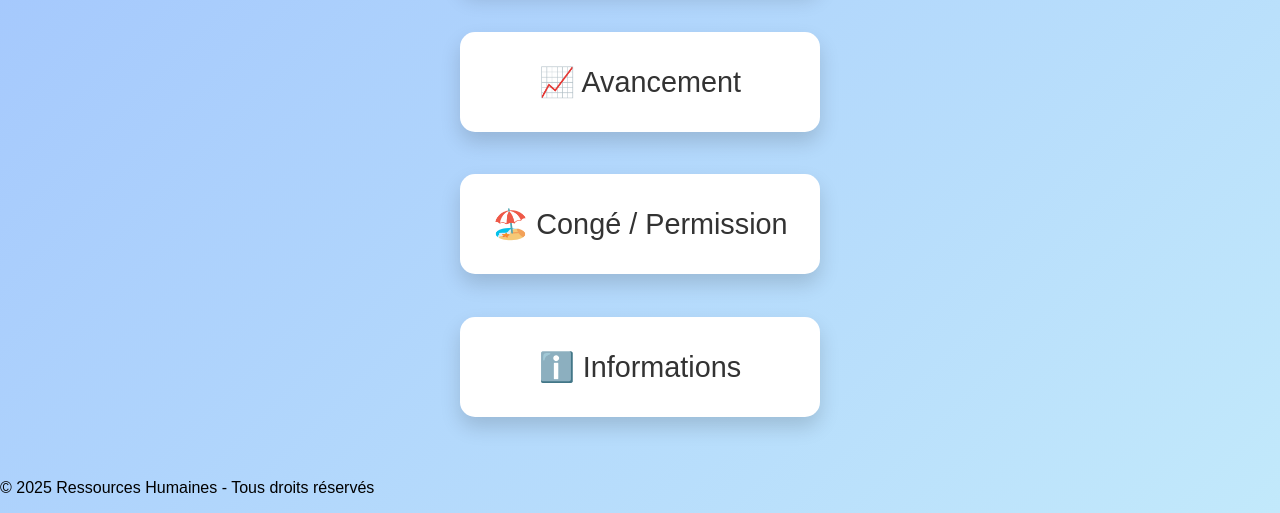
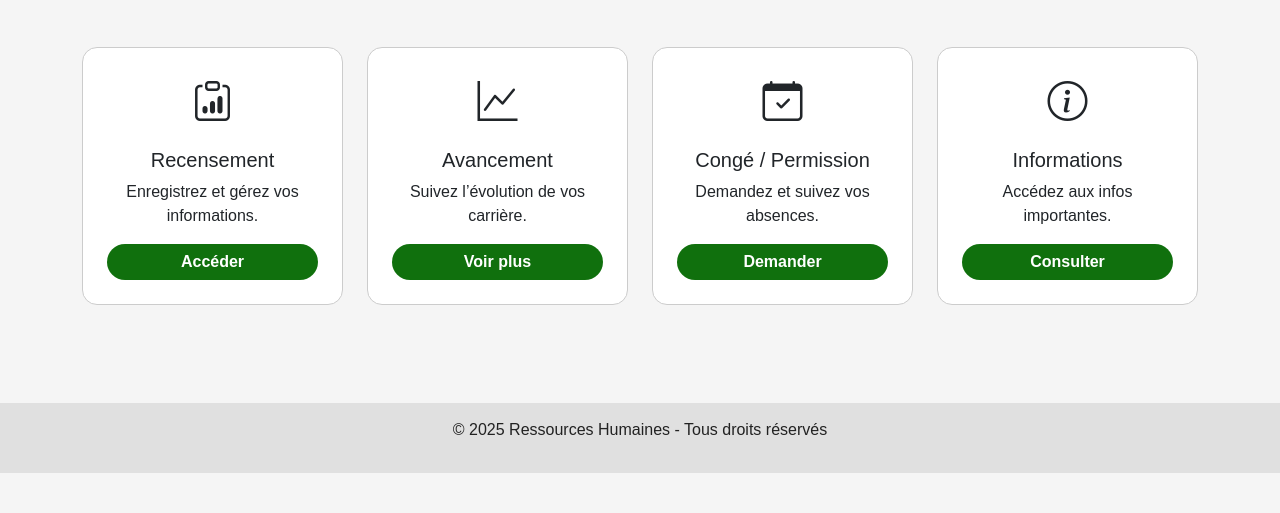
Before and after one commit to Jessica3226/E-Gestion-master, a CodeIgniter 4 app: the page made by app/Views/accueil.php in a window 1280 px wide. Shown: the part 287-800 px from the top of the page. Run offline with PHP 8.4 and a stand-in for CodeIgniter, Linux system fonts and the light colour scheme; the template is opened without the code that fills it, so the values that code supplies are empty; some libraries are stand-ins or nearby versions.

Commit message:
mise a jours : page d'accueil

```diff
--- a/app/Views/accueil.php
+++ b/app/Views/accueil.php
@@ -4,10 +4,11 @@
     <meta charset="UTF-8">
     <meta name="viewport" content="width=device-width, initial-scale=1.0">
     <title>Page d'accueil</title>
+    <link href="https://cdn.jsdelivr.net/npm/bootstrap@5.3.0/dist/css/bootstrap.min.css" rel="stylesheet">
+    <link rel="stylesheet" href="https://cdn.jsdelivr.net/npm/bootstrap-icons@1.10.5/font/bootstrap-icons.css">
     <link rel="stylesheet" href="<?= base_url('style/acc.css') ?>">
 </head>
 <body>
-
 <header class="header">
     <nav class="NavBar">
         <div class="header-content">
@@ -18,16 +19,57 @@
     </nav>
 </header>
 
-<main class="container">
-    <a href="<?= site_url('login') ?>" class="btn">📋 Recensement</a>
-    <a href="<?= site_url('#') ?>" class="btn">📈 Avancement</a>
-    <a href="<?= site_url('#') ?>" class="btn">🏖️ Congé / Permission</a>
-    <a href="<?= site_url('#') ?>" class="btn">ℹ️ Informations</a>
+<section class="hero text-white">
+    <div class="container">
+        <h2>Bienvenue dans votre espace Ressources Humaines</h2>
+    </div>
+</section>
+
+<main class="py-5">
+    <div class="container">
+        <div class="row g-4 text-center">
+            <div class="col-md-3">
+                <div class="card card-custom p-4 h-100">
+                    <div class="mb-3"><i class="bi bi-clipboard-data" style="font-size:40px;"></i></div>
+                    <h5>Recensement</h5>
+                    <p>Enregistrez et gérez vos informations.</p>
+                    <a href="<?= site_url('login') ?>" class="btn">Accéder</a>
+                </div>
+            </div>
+            <div class="col-md-3">
+                <div class="card card-custom p-4 h-100">
+                    <div class="mb-3"><i class="bi bi-graph-up" style="font-size:40px;"></i></div>
+                    <h5>Avancement</h5>
+                    <p>Suivez l’évolution de vos carrière.</p>
+                    <a href="<?= site_url('#') ?>" class="btn">Voir plus</a>
+                </div>
+            </div>
+            <div class="col-md-3">
+                <div class="card card-custom p-4 h-100">
+                    <div class="mb-3"><i class="bi bi-calendar-check" style="font-size:40px;"></i></div>
+                    <h5>Congé / Permission</h5>
+                    <p>Demandez et suivez vos absences.</p>
+                    <a href="<?= site_url('#') ?>" class="btn">Demander</a>
+                </div>
+            </div>
+            <div class="col-md-3">
+                <div class="card card-custom p-4 h-100">
+                    <div class="mb-3"><i class="bi bi-info-circle" style="font-size:40px;"></i></div>
+                    <h5>Informations</h5>
+                    <p>Accédez aux infos importantes.</p>
+                    <a href="<?= site_url('#') ?>" class="btn">Consulter</a>
+                </div>
+            </div>
+        </div>
+    </div>
 </main>
 
+<!-- FOOTER -->
 <footer class="footer">
     <p>&copy; <?= date('Y') ?> Ressources Humaines - Tous droits réservés</p>
 </footer>
 
+<!-- Bootstrap JS -->
+<script src="https://cdn.jsdelivr.net/npm/bootstrap@5.3.0/dist/js/bootstrap.bundle.min.js"></script>
 </body>
 </html>
--- a/public/style/acc.css
+++ b/public/style/acc.css
@@ -1,97 +1,70 @@
-/* ---------------------- GLOBAL ---------------------- */
 body {
-    margin: 0;
-    padding: 0;
-    font-family: 'Poppins', sans-serif;
-    background: linear-gradient(135deg, #a1c4fd, #c2e9fb);
-    height: 100vh;
-    display: flex;
-    flex-direction: column;
+    background: #f5f5f5; /* gris clair */
+    color: #222;          /* texte sombre */
+    font-family: Arial, sans-serif;
 }
-
-/* ---------------------- HEADER ---------------------- */
-.NavBar {
-    background: rgba(0, 0, 0, 0.2);
-    height: 100px;
-    width: 100%;
-    display: flex;
-    align-items: center;
-    justify-content: center;
+.header {
+    background: #10700d;  /* vert */
+    padding: 15px 0;
+    text-align: center;
 }
-
 .header-content {
     display: flex;
+    justify-content: space-between;
     align-items: center;
-    justify-content: space-between;
-    width: 90%;
     max-width: 1200px;
+    margin: auto;
 }
-
-.logo {
-    height: 80px;
-    width: auto;
-}
-
 .header-content h1 {
     color: #fff;
-    font-size: 2.2rem;
-    font-weight: 600;
+    font-size: 1.8rem;
+    font-weight: bold;
+}
+.logo {
+    height: 50px;
+}
+.hero {
+    background: url('https://reportage-suisse-romande.ch/wp-content/uploads/Ressources-humaines.jpg') no-repeat center center/cover;
+    padding: 80px 0;
     text-align: center;
-    flex: 1;
-    margin: 0 20px;
+    color: #fff;
+    position: relative;
 }
-
-/* ---------------------- CONTAINER ---------------------- */
-.container {
-    flex: 1;
-    display: grid;
-    place-items: center;
-    gap: 30px;
-    padding: 40px 20px;
-    margin-top: 30px;
+.hero::after {
+    content: '';
+    position: absolute;
+    top:0; left:0; right:0; bottom:0;
+    background: rgba(16,112,13,0.5);
 }
-
-/* ---------------------- BUTTONS ---------------------- */
-.btn {
-    display: flex;
-    align-items: center;
-    justify-content: center;
-    width: 360px;
-    height: 100px;
-    background-color: #ffffff;
+.hero h2 {
+    font-weight: bold;
+    position: relative;
+    z-index: 1;
+}
+.card-custom {
     border-radius: 15px;
-    box-shadow: 0 10px 20px rgba(0,0,0,0.15);
-    text-decoration: none;
-    color: #333;
-    font-size: 1.8rem;
-    font-weight: 500;
-    transition: all 0.3s ease;
+    transition: transform 0.3s, box-shadow 0.3s;
+    background: #fff;
+    border: 1px solid #ccc;
 }
-
-.btn:hover {
-    background-color: #f0f0f0;
-    transform: translateY(-5px) scale(1.02);
+.card-custom:hover {
+    transform: translateY(-8px);
+    box-shadow: 0px 6px 18px rgba(0,0,0,0.2);
 }
-
-/* ---------------------- RESPONSIVE ---------------------- */
-@media (max-width: 768px) {
-    .header-content {
-        flex-direction: column;
-        gap: 10px;
-    }
-
-    .header-content h1 {
-        font-size: 1.5rem;
-    }
-
-    .container {
-        grid-template-columns: 1fr;
-        padding: 20px;
-    }
-
-    .btn {
-        width: 90%;
-        height: 70px;
-        font-size: 1.2rem;
-    }
+.card-custom .btn {
+    border-radius: 25px;
+    font-weight: bold;
+    background: #10700d;
+    color: #fff;
+    border: none;
 }
+.card-custom .btn:hover {
+    background: #0a500a;
+}
+.footer {
+    background: #e0e0e0;
+    color: #222;
+    text-align: center;
+    padding: 15px;
+    margin-top: 50px;
+}
```
Also changed, not shown: public/images/rh.PNG (added), 2 other files.
